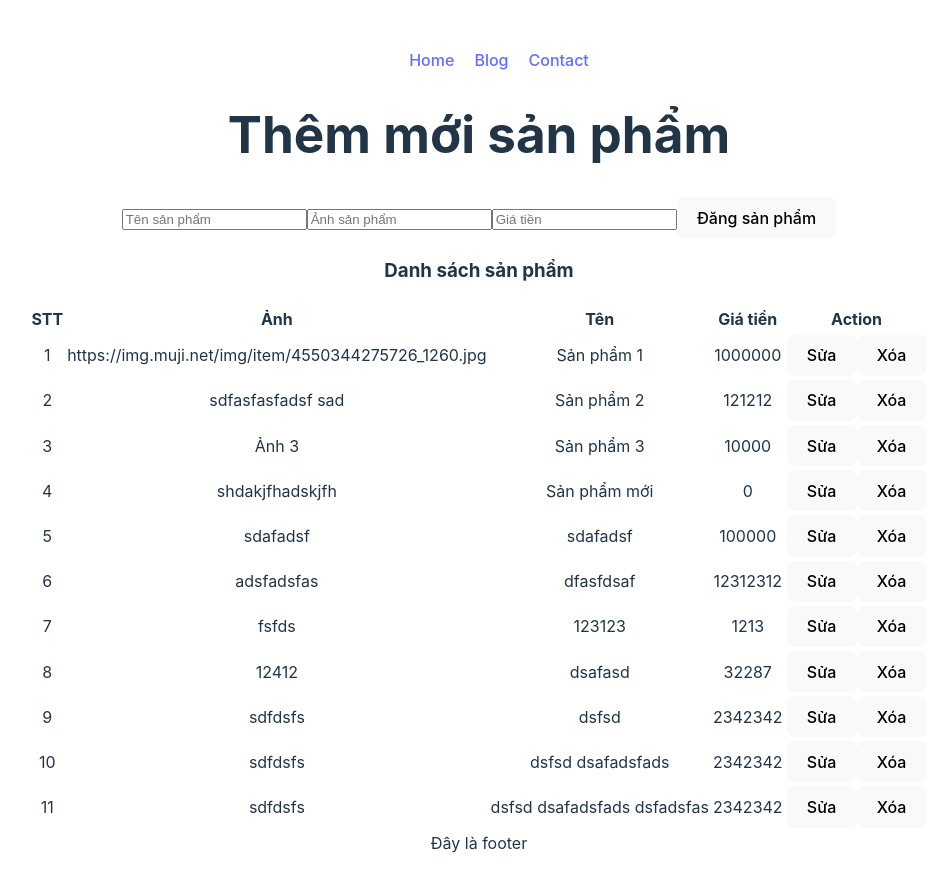
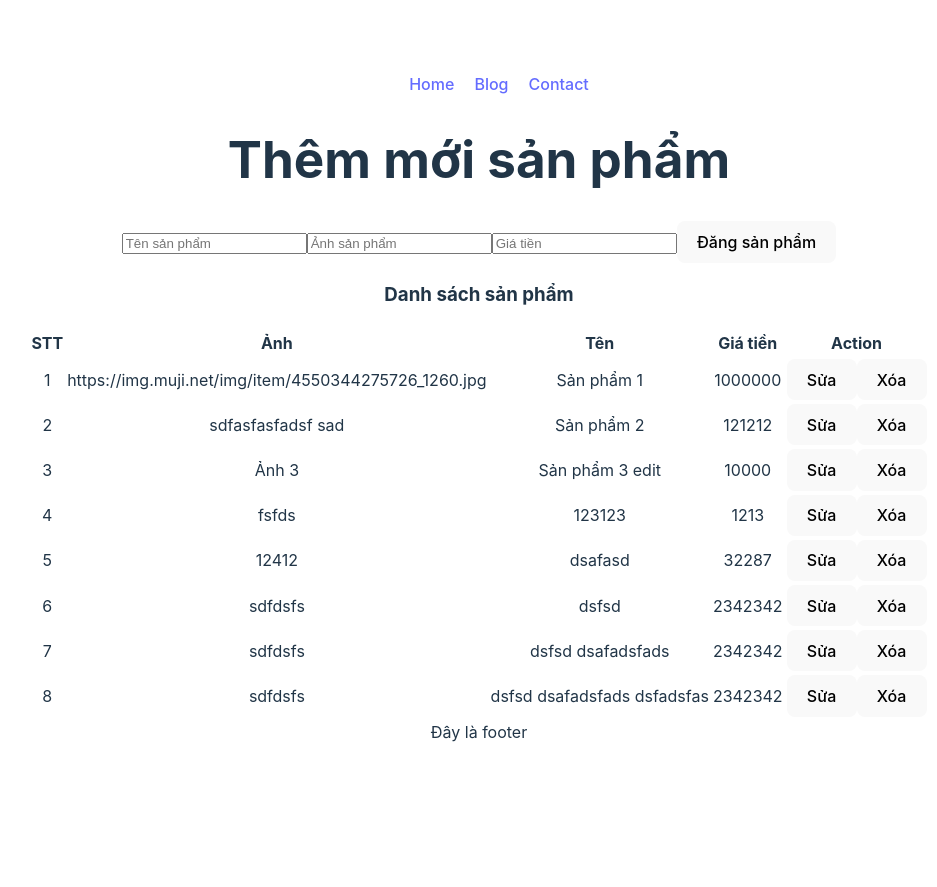
Before and after one commit to angocit/WEB502, a React app in the folder react-ts/: page /products in a window 1280 px wide. Shown: the whole page, without its empty margins (161-1098 px from the left). After the commit the page ends 800 px from the top, so only its background shows below. Built offline with nearby package versions, Linux system fonts and the light colour scheme; data requests are answered from the project's data file; the HTML template or start-up script is replaced by a standard one.

Commit message:
Sửa, Xóa sản phẩm

```diff
--- a/react-ts/db.json
+++ b/react-ts/db.json
@@ -13,28 +13,10 @@
       "price": "121212"
     },
     {
-      "id": "dcd3",
-      "name": "Sản phẩm 3",
+      "name": "Sản phẩm 3 edit",
       "image": "Ảnh 3",
-      "price": "10000"
-    },
-    {
-      "id": "b64c",
-      "name": "Sản phẩm mới",
-      "image": "shdakjfhadskjfh",
-      "price": 0
-    },
-    {
-      "id": "bc5a",
-      "name": "sdafadsf",
-      "image": "sdafadsf",
-      "price": "100000"
-    },
-    {
-      "id": "d29b",
-      "name": "dfasfdsaf",
-      "image": "adsfadsfas",
-      "price": "12312312"
+      "price": "10000",
+      "id": "dcd3"
     },
     {
       "id": "b9d8",
--- a/react-ts/src/App.tsx
+++ b/react-ts/src/App.tsx
@@ -4,6 +4,7 @@ import Home from './components/home'
 import Product from './components/product'
 import { useEffect, useState } from 'react'
 import { IProduct } from './types/product'
+import ProductEdit from './components/productedit'
 
 function App() {
   const [products,setProduct]=useState<IProduct[]>([])
@@ -11,6 +12,8 @@ function App() {
     fetch(`http://localhost:3000/products`)
     .then((response:any)=>response.json())
     .then((product:IProduct[])=>{
+      console.log(`mangr sp`,product);
+
       setProduct(product)
     })
     .catch((error:any)=>{
@@ -23,6 +26,8 @@ function App() {
        <Routes>
           <Route path='/' Component={Home}/>
           <Route path='/products' element={<Product products={products} setProduct = {setProduct}/>}/>
+          {/* <Route path='/products/edit/:id' element={<ProductEdit products={products} setProduct = {setProduct}/>}/> */}
+          <Route path='/products/edit/:id' element={<ProductEdit/>}/>
        </Routes>
    </>
   )
--- a/react-ts/src/components/product.tsx
+++ b/react-ts/src/components/product.tsx
@@ -2,31 +2,19 @@ import React, { useState } from 'react'
 import Header from './header'
 import Footer from './footer'
 import { IProduct } from '../types/product'
-import Joi from 'joi'
+import {validateObj} from '../validate/product'
 
 type Props = {
     products:IProduct[],
     setProduct:(data:IProduct[])=>void
 }
-const validateObj = Joi.object({
-    name: Joi.string().required().empty().trim().messages({
-        "any:required": "Tên bắt buộc phải nhập",
-        "string.empty":"Tên không được để trống"
-    }),
-    image: Joi.string().required().empty().trim().messages({
-        "any:required": "Ảnh bắt buộc phải nhập",
-        "string.empty":"Ảnh không được để trống"
-    }),
-    price: Joi.number().required().empty().min(1000).messages({
-        "any:required": "Tên bắt buộc phải nhập",
-        "number.min":"Giá không nhỏ hơn 1000"
-    })
-})
+
 const Product = (props: Props) => {
     const [name,setName]=useState<string>('')
     const [image,setImage]=useState<string>('')
     const [price,setPrice]=useState<number>(0)
     const [message,setMessage]=useState<string>('')
+
 const handleSubmit = (e:any)=>{
     e.preventDefault()
     console.log(name,image,price);
@@ -49,6 +37,21 @@ const handleSubmit = (e:any)=>{
     .catch((err:any) =>{
         setMessage(`Thêm không thành công ${err.message}`);
     })
+    }
+}
+const delProduct = (id:string)=>{
+    const confirm = window.confirm('Bạn có muốn xóa sản phẩm này không?')
+    if (confirm){
+        fetch(`http://localhost:3000/products/${id}`,{method:'DELETE'})
+        .then(response=>response.json())
+        .then((product:IProduct)=>{
+            const newproduct = props.products.filter((product:IProduct)=>product.id!==id)
+            props.setProduct(newproduct)
+            setMessage('Xóa thành công')
+        })
+        .catch(err=>{
+            setMessage('Có lỗi khi xóa sản phẩm')
+        })
     }
 }
   return (
@@ -82,7 +85,7 @@ const handleSubmit = (e:any)=>{
                                 <td>{product.image}</td>
                                 <td>{product.name}</td>
                                 <td>{product.price}</td>
-                                <td><button>Sửa</button><button>Xóa</button></td>
+                                <td><button>Sửa</button><button onClick={()=>{delProduct(product.id)}}>Xóa</button></td>
                             </tr>
                         )
                     })
--- /dev/null
+++ b/react-ts/src/components/productedit.tsx
@@ -0,0 +1,60 @@
+import React, { useEffect, useState } from 'react'
+import { IProduct } from '../types/product'
+import {validateObj} from '../validate/product'
+import Header from './header'
+import Footer from './footer'
+import { useParams } from 'react-router-dom'
+type Props = {
+    // products:IProduct[],
+    // setProduct:(data:IProduct[])=>void
+}
+
+const ProductEdit = (props: Props) => {
+    const [name,setName]=useState<string>('')
+    const [image,setImage]=useState<string>('')
+    const [price,setPrice]=useState<number>(0)
+    const [message,setMessage]=useState<string>('')
+    const params = useParams()
+    const id = params.id
+    useEffect(()=>{
+       //Danh sách sản phảm là props.products
+    //    const product = props.products.filter((product:IProduct)=>product.id==id)
+    //    console.log(`mang share`,props.products);
+    //    console.log(product);
+    fetch(`http://localhost:3000/products/${id}`)
+    .then(response=>response.json())
+    .then((productdata:IProduct)=>{
+        setName(productdata.name)
+        setImage(productdata.image)
+        setPrice(productdata.price)
+    })
+    .catch((error)=>{
+        console.log(error)
+    })
+
+    },[])
+    const handleSubmit = (e:any)=>{
+        e.preventDefault();
+        fetch(`http://localhost:3000/products/${id}`,{method:'PUT',body:JSON.stringify({name,image,price})})
+        .then(response=>response.json())
+        .then((product:IProduct)=>{
+            setMessage(`Cập nhật sản phẩm ${product.name} thành công`)
+        })
+    }
+  return (
+    <>
+    <Header/>
+        <h1>Cập nhật mới sản phẩm</h1>
+        {message}
+        <form onSubmit={handleSubmit}>
+            <input onChange={(e:any)=>{setName(e.target.value)}} type='text' placeholder='Tên sản phẩm' defaultValue={name}/>
+            <input onChange={(e:any)=>{setImage(e.target.value)}} type='text' placeholder='Ảnh sản phẩm' defaultValue={image}/>
+            <input onChange={(e:any)=>{setPrice(e.target.value)}} type='number' placeholder='Giá tiền' defaultValue={price}/>
+            <button type='submit'>Cập nhật sản phẩm</button>
+        </form>
+        <Footer/>
+    </>
+  )
+}
+
+export default ProductEdit
--- a/react-ts/src/types/product.ts
+++ b/react-ts/src/types/product.ts
@@ -1,4 +1,5 @@
 export interface IProduct{
+    id:string;
     name:string;
     image:string;
     price:number;
--- /dev/null
+++ b/react-ts/src/validate/product.ts
@@ -0,0 +1,15 @@
+import Joi from "joi"
+export const validateObj = Joi.object({
+    name: Joi.string().required().empty().trim().messages({
+        "any:required": "Tên bắt buộc phải nhập",
+        "string.empty":"Tên không được để trống"
+    }),
+    image: Joi.string().required().empty().trim().messages({
+        "any:required": "Ảnh bắt buộc phải nhập",
+        "string.empty":"Ảnh không được để trống"
+    }),
+    price: Joi.number().required().empty().min(1000).messages({
+        "any:required": "Tên bắt buộc phải nhập",
+        "number.min":"Giá không nhỏ hơn 1000"
+    })
+})
```
